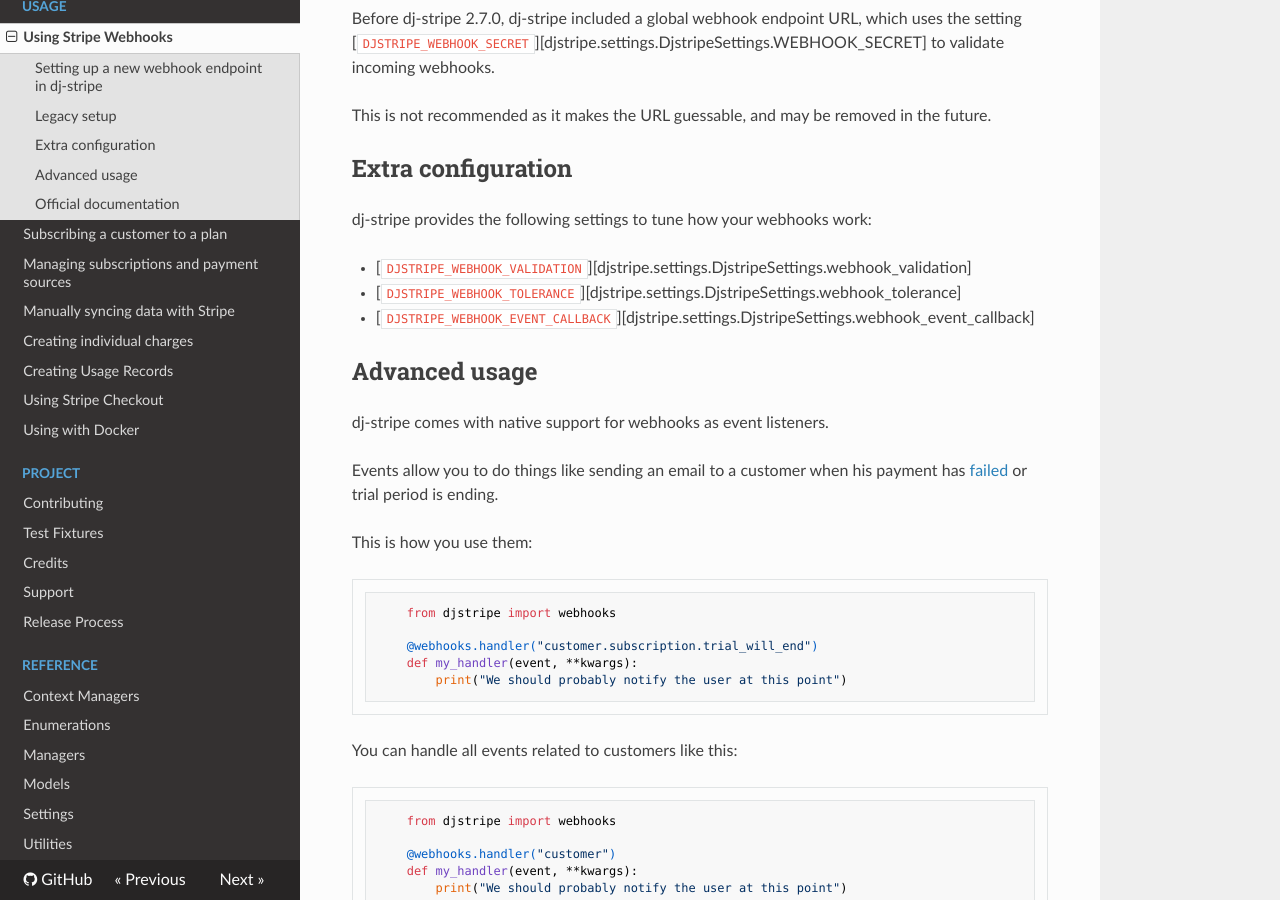
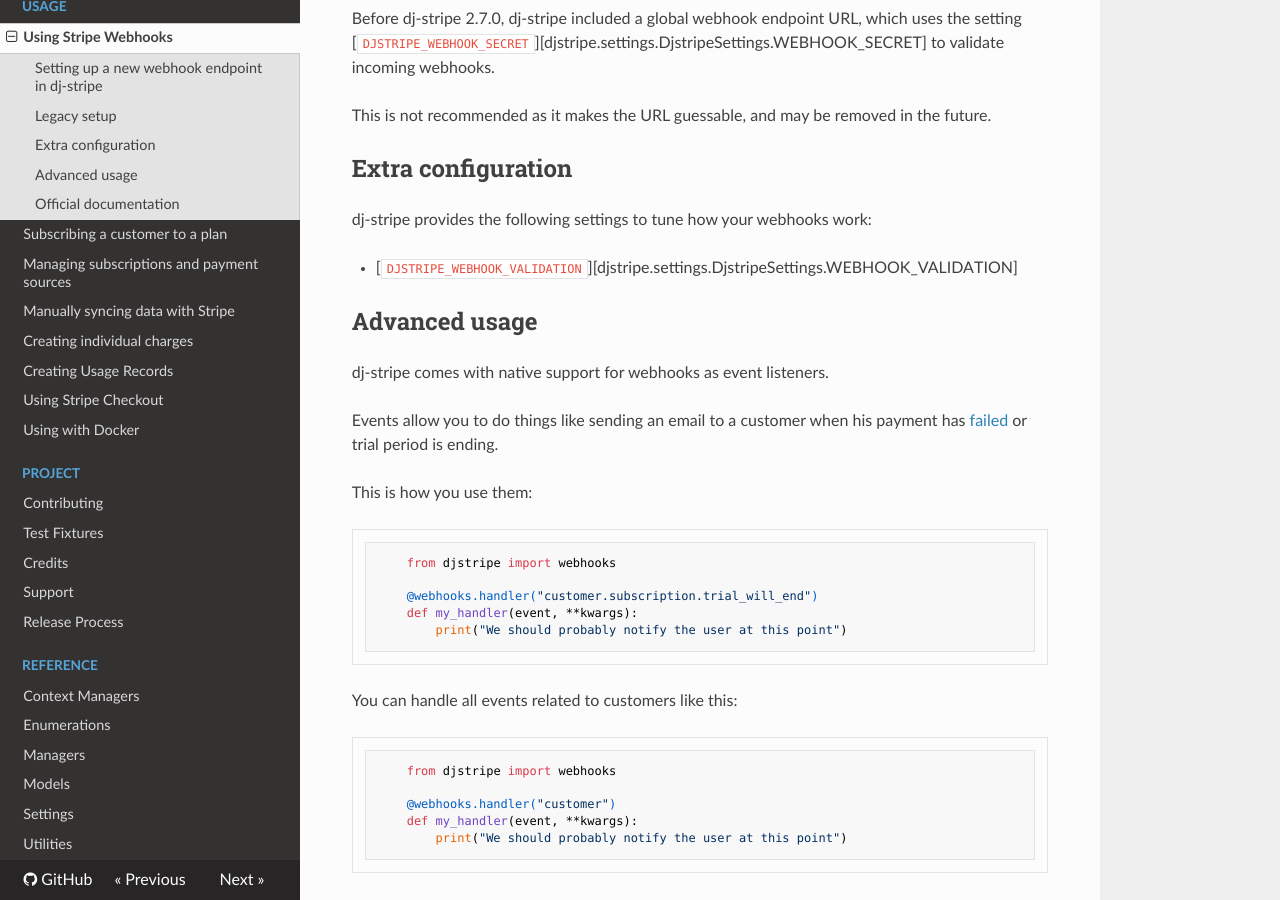
Before and after one commit to dj-stripe/dj-stripe, an MkDocs documentation site: the page built from docs/usage/webhooks.md, in a window 1280 px wide and 900 px high, scrolled down 699 px. Built offline with MkDocs 1.6.1, drawn with Linux system fonts in a browser that asks for light colours; nearby versions of some CDN libraries.

Commit message:
Fixed incorrect WEBHOOK_VALIDATION setting name

```diff
--- a/docs/usage/webhooks.md
+++ b/docs/usage/webhooks.md
@@ -33,9 +33,7 @@
 
 dj-stripe provides the following settings to tune how your webhooks work:
 
--   [`DJSTRIPE_WEBHOOK_VALIDATION`][djstripe.settings.DjstripeSettings.webhook_validation]
--   [`DJSTRIPE_WEBHOOK_TOLERANCE`][djstripe.settings.DjstripeSettings.webhook_tolerance]
--   [`DJSTRIPE_WEBHOOK_EVENT_CALLBACK`][djstripe.settings.DjstripeSettings.webhook_event_callback]
+-   [`DJSTRIPE_WEBHOOK_VALIDATION`][djstripe.settings.DjstripeSettings.WEBHOOK_VALIDATION]
 
 ## Advanced usage
 
```
